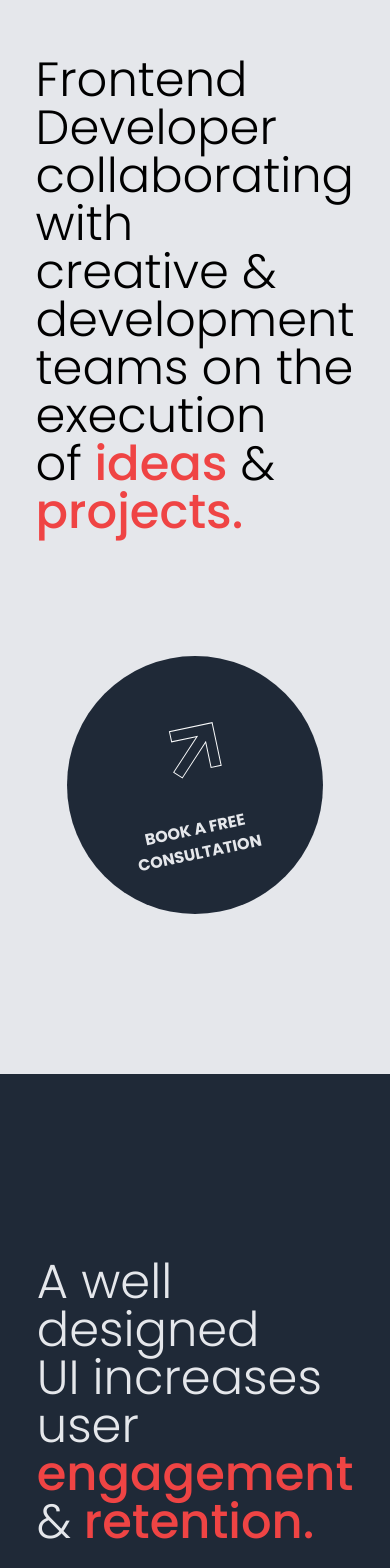
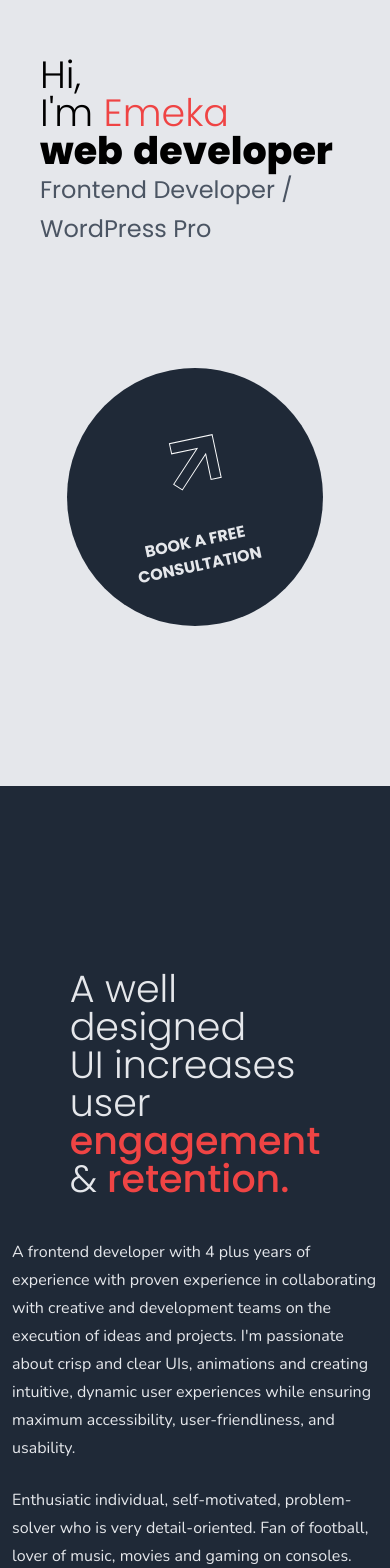
Before and after one commit to emekasage/portfolio-2.0, a React (Create React App) app: page / in a window 390 px wide. Shown: the part 140-1708 px from the top of the page. Built offline with nearby package versions, Linux system fonts and the light colour scheme.

Commit message:
build: revamped portfolio

```diff
--- a/public/assets/css/portfolio.css
+++ b/public/assets/css/portfolio.css
@@ -1,10 +1,57 @@
-
 /* html,body{
     overflow-x: hidden;
 } */
 
 .h1-hero {
-    font-family: 'Poppins', sans-serif;
+  font-family: "Poppins", sans-serif;
+}
+
+a.buttonD {
+  display: inline-block;
+  text-decoration: none;
+
+  animation-duration: 1s;
+  animation-fill-mode: both;
+  animation-iteration-count: 1;
+}
+
+a.buttonD:hover {
+  animation-name: rubberBand;
+}
+
+@keyframes rubberBand {
+  from {
+    transform: scale3d(1, 1, 1);
+  }
+
+  30% {
+    transform: scale3d(1.25, 0.75, 1);
+  }
+
+  40% {
+    transform: scale3d(0.75, 1.25, 1);
+  }
+
+  50% {
+    transform: scale3d(1.15, 0.85, 1);
+  }
+
+  65% {
+    transform: scale3d(0.95, 1.05, 1);
+  }
+
+  75% {
+    transform: scale3d(1.05, 0.95, 1);
+  }
+
+  to {
+    transform: scale3d(1, 1, 1);
+  }
+}
+
+.rubberBand {
+  -webkit-animation-name: rubberBand;
+  animation-name: rubberBand;
 }
 
 /**** HEADER-STYLES *****/
@@ -12,7 +59,8 @@
   background: #111827 !important;
 }
 
-.active a, .active a#my-name {
+.active a,
+.active a#my-name {
   color: #fff;
 }
 
@@ -20,35 +68,45 @@
   color: #ed5d40;
 }
 
-a#my-name, nav#nav_links {
-    font-family: 'Nunito', sans-serif;
+a#my-name,
+nav#nav_links {
+  font-family: "Nunito", sans-serif;
   color: #111827;
 }
 
 /****** BODY STYLES ******/
 
-.round__btn, .big-circle, .small-circle {
+.round__btn,
+.big-circle,
+.small-circle {
   border-radius: 50%;
 }
 
 .round__btn:hover .btn__text {
-    color: #1F2937;
+  color: #1f2937;
 }
 
 .big-circle:hover .btn__text {
-    color: #1F2937;
+  color: #1f2937;
 }
 
-.round__btn:hover svg, .big-circle:hover svg {
-    stroke:#1F2937;
+.round__btn:hover svg,
+.big-circle:hover svg {
+  stroke: #1f2937;
 }
 
-.btn__text, .sub-btn, .list__label, .service-title, #footer-name {
-    font-family: 'Poppins', sans-serif;
+.btn__text,
+.sub-btn,
+.list__label,
+.service-title,
+#footer-name {
+  font-family: "Poppins", sans-serif;
 }
 
-.sub_text, .sub_text2, .p-list {
-    font-family: 'Nunito', sans-serif;
+.sub_text,
+.sub_text2,
+.p-list {
+  font-family: "Nunito", sans-serif;
 }
 
 /******** SERVICE PAGE ********/
@@ -60,7 +118,7 @@ a#my-name, nav#nav_links {
 }
 
 .hide .service-icon svg {
-    fill:#111827;
+  fill: #111827;
 }
 
 .hide .service-icon {
@@ -82,7 +140,7 @@ a#my-name, nav#nav_links {
 }
 
 .project_item:hover .project-icon svg {
-    fill:#111827;
+  fill: #111827;
 }
 
 .project_item .hover-image {
@@ -120,12 +178,17 @@ body:not(.mobile) .project_item:hover .hover-image {
 
 /******* MOBILE RESPONSIVESNESS ********/
 @media screen and (max-width: 768px) {
-    html,body{
+  html,
+  body {
     overflow-x: hidden;
   }
 
   .h1-hero {
-        font-size: 48px !important;
+    font-size: 38px !important;
+  }
+
+  .subText {
+    font-size: 24px !important;
   }
 
   .round__btn {
@@ -141,16 +204,19 @@ body:not(.mobile) .project_item:hover .hover-image {
     padding: 0 0.75rem !important;
   }
 
-    .sub_text, .sub_text2 {
+  .sub_text,
+  .sub_text2 {
     font-size: 16px !important;
   }
 
-    .service-icon svg, .project-icon svg {
+  .service-icon svg,
+  .project-icon svg {
     width: 50px !important;
     height: 50px !important;
   }
 
-    .service-title, .project-title {
+  .service-title,
+  .project-title {
     font-size: 2.1rem !important;
   }
 
@@ -197,6 +263,6 @@ body:not(.mobile) .project_item:hover .hover-image {
 
 @media screen and (max-width: 1024px) and (min-width: 769px) {
   .h1-hero {
-        font-size: 6rem !important;
+    font-size: 4.2rem !important;
   }
 }
--- a/public/index.html
+++ b/public/index.html
@@ -10,8 +10,11 @@
       content="Web site created using create-react-app"
     />
     <link rel="apple-touch-icon" href="%PUBLIC_URL%/logo192.png" />
-    <link rel="stylesheet" href="assets/css/portfolio.css">
-    <link href="https://fonts.googleapis.com/css2?family=Nunito:wght@300;400;600&family=Poppins:wght@300;400;500;600;700&display=swap" rel="stylesheet">
+    <link rel="stylesheet" href="assets/css/portfolio.css" />
+    <link
+      href="https://fonts.googleapis.com/css2?family=Nunito:wght@300;400;600;800&family=Poppins:wght@300;400;500;600;700;800&display=swap"
+      rel="stylesheet"
+    />
     <!--
       manifest.json provides metadata used when your web app is installed on a
       user's mobile device or desktop. See https://developers.google.com/web/fundamentals/web-app-manifest/
--- a/src/components/About.js
+++ b/src/components/About.js
@@ -4,11 +4,27 @@ export default function About() {
   return (
     <section className="bg-gray-200 pb-40" id="about">
       <div className="hero_up container mx-auto flex px-10 py-10 flex-col items-center">
-        <h1 className="h1-hero text-9xl font-light px-20 antialiased">
-          Frontend Developer <br /> collaborating with <br />
-          creative &amp; development <br /> teams on the execution <br /> of
-          <span className="text-red-500 font-medium"> ideas</span> &amp;
-          <span className="text-red-500 font-medium"> projects.</span>
+        <h1 className="h1-hero text-9xl font-light px-0 md:px-20 antialiased">
+          Hi, <br /> I&apos;m <span className="text-red-500">Emeka</span> <br />
+          <a className="font-extrabold buttonD hover:text-green-500">w</a>
+          <a className="font-extrabold buttonD hover:text-green-500">e</a>
+          <a className="font-extrabold buttonD hover:text-green-500">b</a>
+          &nbsp;
+          <a className="font-extrabold buttonD hover:text-green-500">d</a>
+          <a className="font-extrabold buttonD hover:text-green-500">e</a>
+          <a className="font-extrabold buttonD hover:text-green-500">v</a>
+          <a className="font-extrabold buttonD hover:text-green-500">e</a>
+          <a className="font-extrabold buttonD hover:text-green-500">l</a>
+          <a className="font-extrabold buttonD hover:text-green-500">o</a>
+          <a className="font-extrabold buttonD hover:text-green-500">p</a>
+          <a className="font-extrabold buttonD hover:text-green-500">e</a>
+          <a className="font-extrabold buttonD hover:text-green-500">r</a>
+          {/* creative &amp; development <br /> teams on the execution <br /> of */}
+          {/* <span className="text-red-500 font-medium"> ideas</span> &amp;
+          <span className="text-red-500 font-medium"> projects.</span> */}
+          <p className="text-4xl text-gray-600 font-normal leading-relaxed antialiased px-0 lg:px-4 subText">
+            Frontend Developer / WordPress Pro
+          </p>
         </h1>
       </div>
 
--- a/src/components/Brief.js
+++ b/src/components/Brief.js
@@ -14,20 +14,29 @@ export default function Brief() {
       </div>
       <div className="sub__brief w-full max-w-2xl mx-auto">
         <p className="sub_text text-gray-200 text-lg">
-          Through the combination of design, technology and programming, I
-          develop and maintain the user interface, making it responsive for
-          mobile devices, create tools that improve site interaction regardless
-          of the browser, manage software workflow, follow SEO best practices,
-          fix bugs and test for usability thereby optimizing the user
-          experience.
+          A frontend developer with 4 plus years of experience with proven
+          experience in collaborating with creative and development teams on the
+          execution of ideas and projects. I&apos;m passionate about crisp and
+          clear UIs, animations and creating intuitive, dynamic user experiences
+          while ensuring maximum accessibility, user-friendliness, and
+          usability.
         </p>
         <p className="sub_text2 text-gray-200 text-lg mt-6">
+          Enthusiatic individual, self-motivated, problem-solver who is very
+          detail-oriented. Fan of football, lover of music, movies and gaming on
+          consoles.
+        </p>
+        <p className="sub_text2 text-gray-200 text-lg mt-6">
+          Interested in the entire frontend spectrum and working on ambitious
+          projects with posistive people.
+        </p>
+        {/* <p className="sub_text2 text-gray-200 text-lg mt-6">
           I am proficient in using HTML, JavaScript, CSS as well as their
           corresponding frameworks such as Bootstrap and Tailwind for CSS and
           ReactJS for JavaScript. I also employ version control tools like Git
           and Content Management softwares such as WordPress and Wix to achieve
           the perfect UI for the project.
-        </p>
+        </p> */}
 
         <a href="https://calendly.com/emeka-ikele/discovery-meeting">
           <button
--- a/src/components/Footer.js
+++ b/src/components/Footer.js
@@ -1,6 +1,8 @@
 import React from "react";
 
 export default function Footer() {
+  const today = new Date();
+  const date = today.getFullYear();
   return (
     <div className={"bg-gray-200 top-0 z-10"}>
       <div className="footer-links container mx-auto flex flex-wrap py-5 px-16 flex-col md:flex-row items-center justify-between">
@@ -10,7 +12,7 @@ export default function Footer() {
             className="ml-3 text-lg font-semibold"
             id="footer-name"
           >
-            © 2021 Emeka Ikele
+            © {date} Emeka Ikele
           </a>
         </div>
         <div className="footer_lnk">
--- a/src/components/Projects.js
+++ b/src/components/Projects.js
@@ -11,16 +11,16 @@ export default function Projects() {
           <div className="projects__list bg-transparent flex flex-col items-center divide-y divide-gray-800">
             <a
               className="project_item w-full flex flex-col justify-center items-center"
-              href="https://freedup.co.uk/"
+              href="https://cov-vaccbk.herokuapp.com/"
             >
               <div className="hover-image">
                 <img
-                  src="../../assets/img/Landing_FreedUp.png"
-                  alt="freedup_landing_page"
+                  src="../../assets/img/Landing_Cov.png"
+                  alt="cov_landing_page"
                 />
               </div>
               <div className="flex justify-between items-center w-full py-3 cursor-pointer">
-                <h2 className="project-title text-7xl">FreedUp</h2>
+                <h2 className="project-title text-7xl">CVBS</h2>
                 <div className="project-icon">
                   <svg
                     width="97"
@@ -121,7 +121,7 @@ export default function Projects() {
                 </div>
               </div>
             </a>
-            <a
+            {/* <a
               className="project_item w-full flex flex-col justify-center items-center"
               href="https://forwomenbywomen.co.uk/"
             >
@@ -176,7 +176,7 @@ export default function Projects() {
                   </svg>
                 </div>
               </div>
-            </a>
+            </a> */}
           </div>
         </div>
       </div>
```
Also changed, not shown: src/components/Services.js (+15 -15 lines), public/assets/img/Landing_Cov.png (added). Lines whose indentation alone changed are shown as unchanged.
